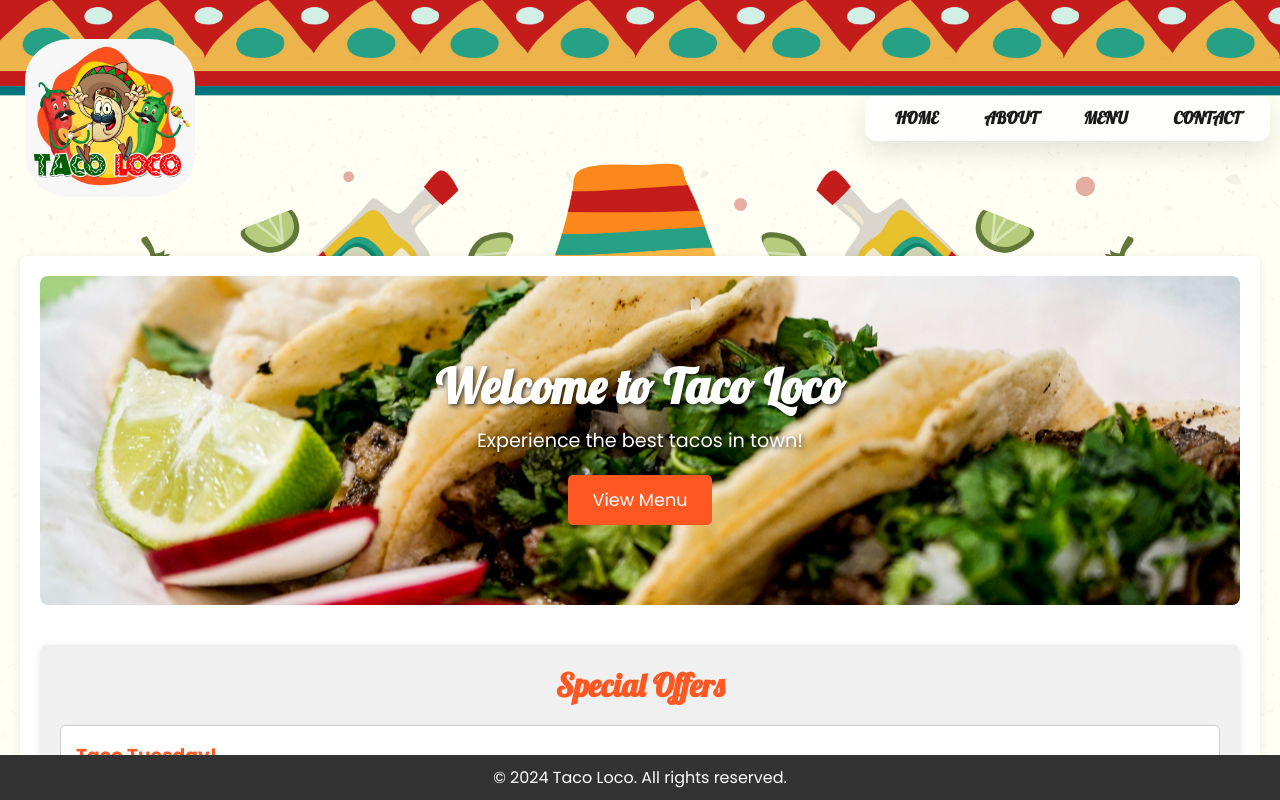
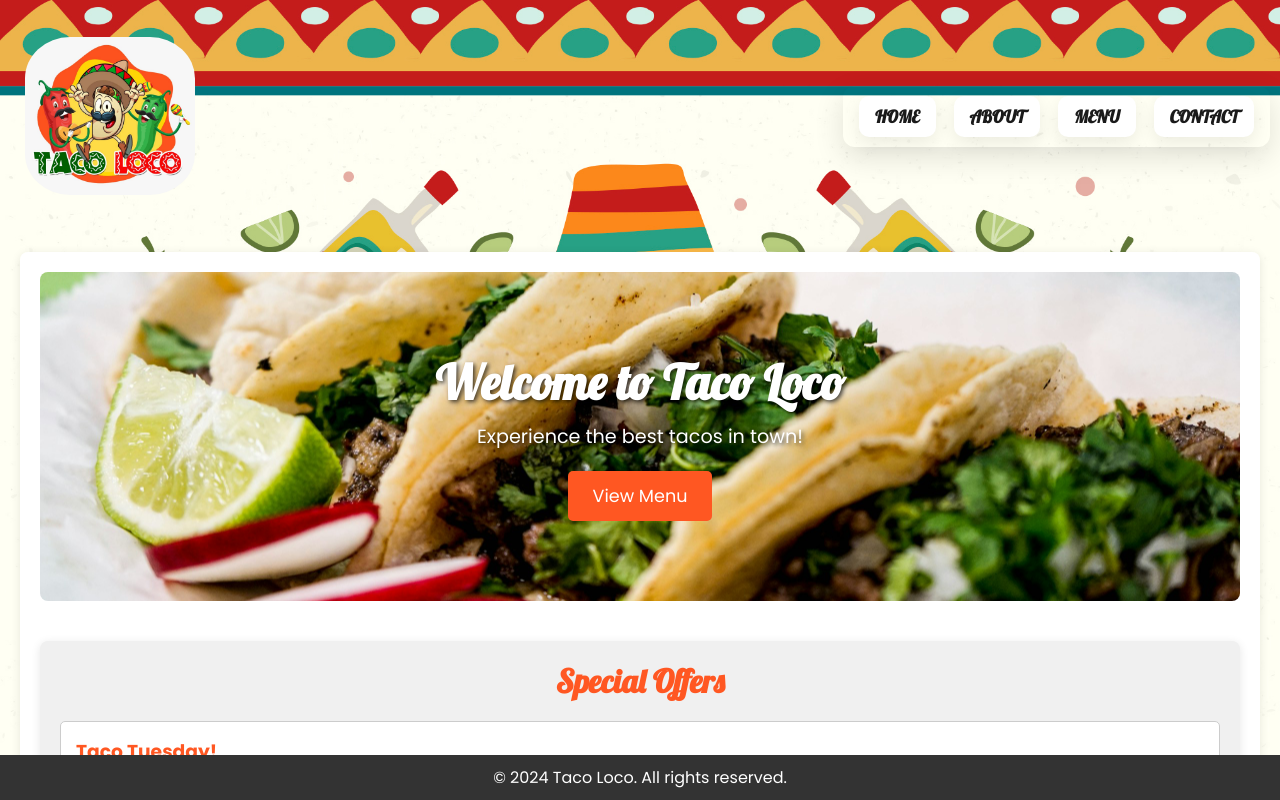
Before and after one commit to chrisdwight/CP-Email-Project, a website: page Desktop/School Work/Intro to HTML:CSS/Final Project/index.html in a window 1280 px wide. Drawn offline with Linux system fonts and the light colour scheme.

Commit message:
Style: desktop navbar — individual white boxes per link + larger font (site-wide)

```diff
--- a/Desktop/School Work/Intro to HTML:CSS/Final Project/stylesheet.css
+++ b/Desktop/School Work/Intro to HTML:CSS/Final Project/stylesheet.css
@@ -788,29 +788,43 @@ body {
     }
 }
 
-/* Desktop-only: make navbar clearer on the homepage only */
+/* Desktop-only: make navbar clearer across the site (individual link backgrounds)
+   These rules are scoped to desktop viewports so mobile layout remains unchanged. */
 @media (min-width: 993px) {
-    .home .header {
-        /* give the header more breathing room on desktop */
-        padding-top: 14px;
-        padding-bottom: 14px;
+    .header { padding-top: 12px; padding-bottom: 12px; }
+
+    /* Give the navbar a subtle container so the items sit comfortably */
+    .navbar {
+        background: transparent; /* keep the header background as-is; links will have white boxes */
+        padding: 6px 0;
     }
+
+    /* Individual link boxes for better contrast and discoverability */
+    .navbar ul { gap: 14px; }
+    .navbar a {
+        display: inline-block;
+        background: #ffffff;
+        color: #1a1a1a;
+        padding: 10px 16px;
+        border-radius: 10px;
+        font-weight: 700;
+        font-size: 1.06rem; /* slightly larger on desktop */
+        box-shadow: 0 6px 18px rgba(0,0,0,0.08);
+        transition: background-color 220ms ease, transform 160ms ease, color 160ms ease;
+    }
+
+    .navbar a:hover {
+        background-color: #FF7043; /* theme hover */
+        color: #fff;
+        transform: translateY(-2px);
+    }
+
+    /* Keep previous homepage-focused enhancement but let site-wide rules apply first */
     .home .navbar {
-        background: rgba(255,255,255,0.94);
         padding: 10px 16px;
         border-radius: 12px;
         box-shadow: 0 10px 30px rgba(0,0,0,0.12);
-        transform: translateY(0);
     }
     .home .navbar ul { gap: 18px; }
-    .home .navbar a {
-        color: #1a1a1a;
-        font-weight: 700;
-        font-size: 1.05rem;
-        padding: 10px 14px;
-    }
-    .home .navbar a:hover {
-        background-color: #FF7043; /* slightly lighter hover to match theme */
-        color: #fff;
-    }
+    .home .navbar a { font-size: 1.08rem; }
 }
```
